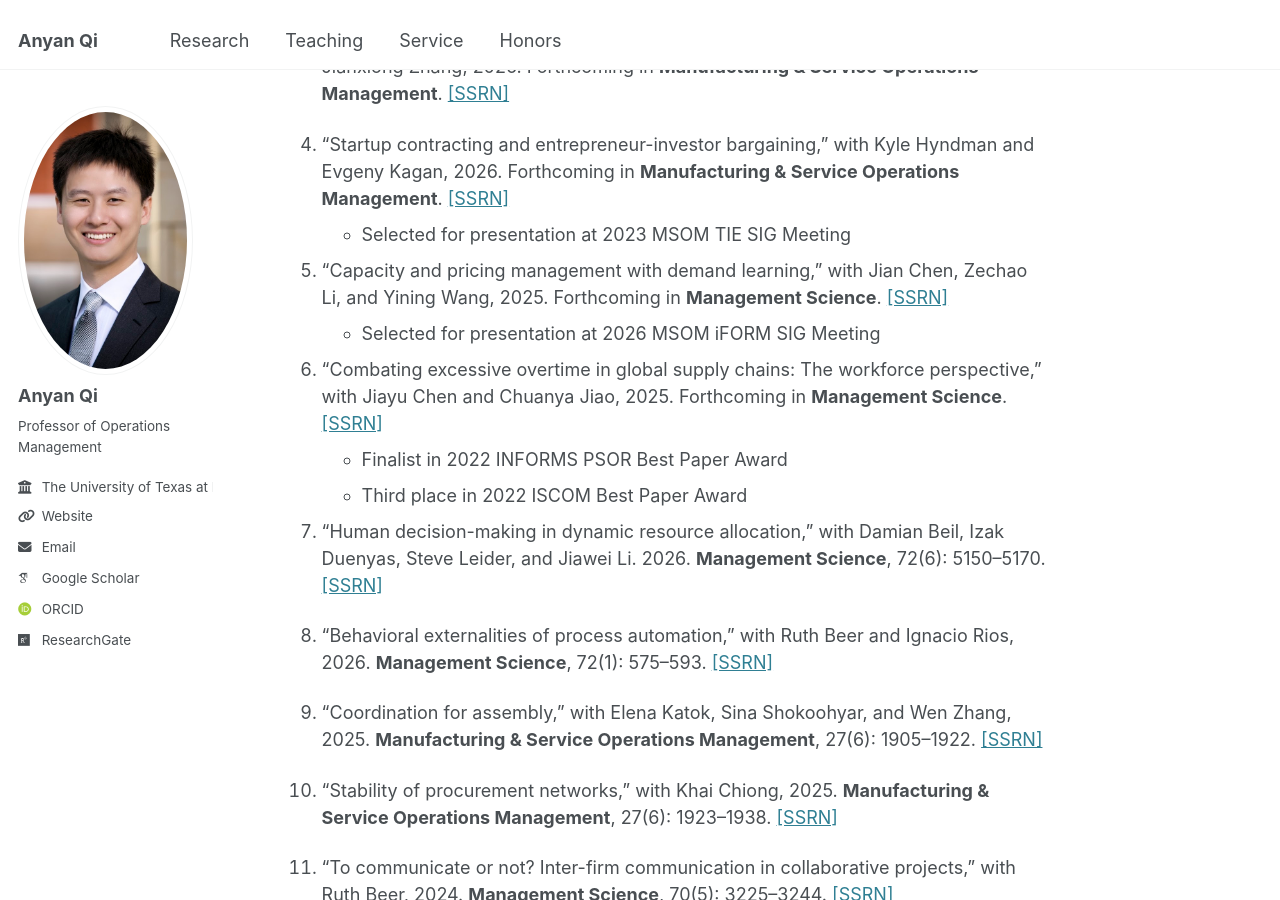
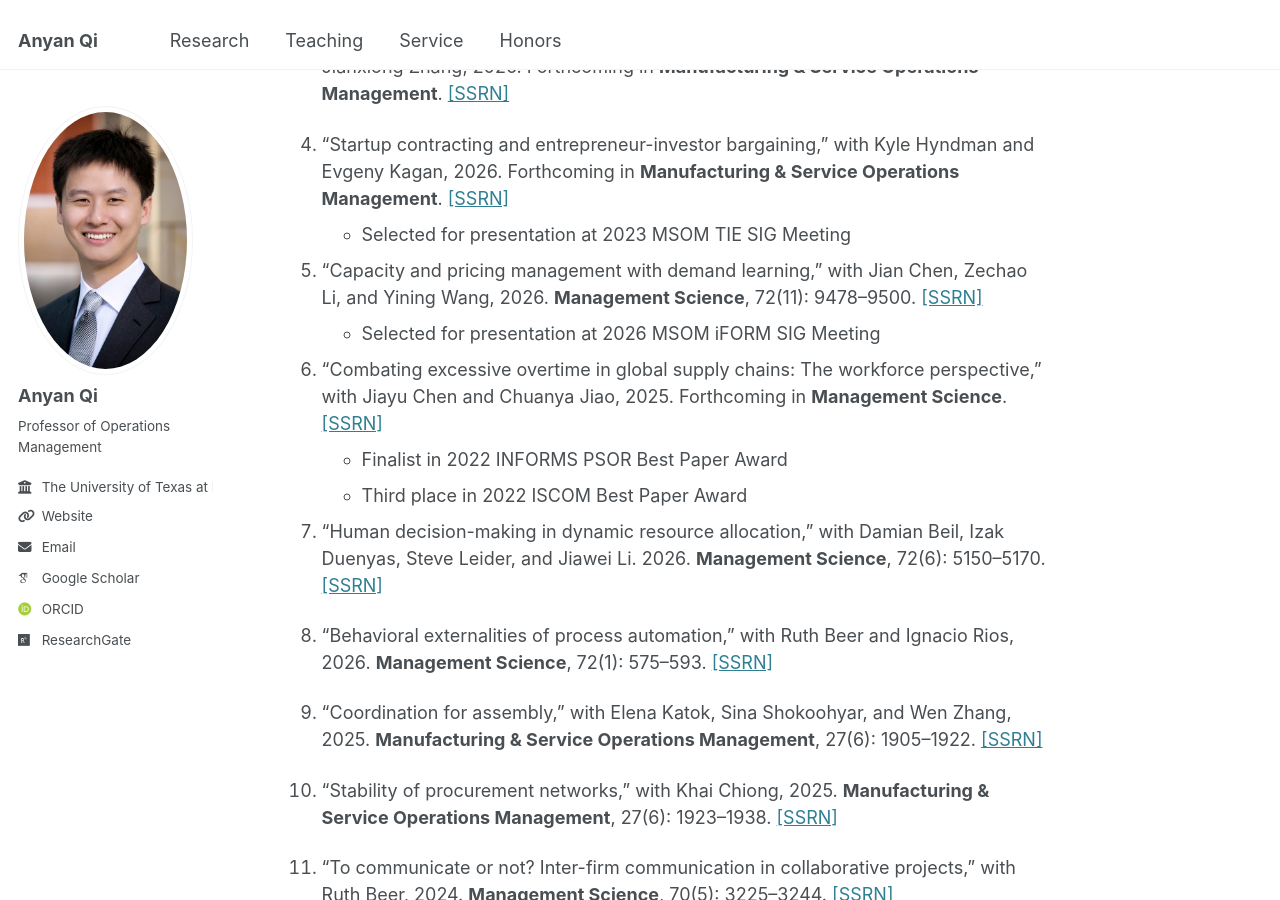
Before and after one commit to qi-anyan/qi-anyan.github.io, a Jekyll site: the page built from _pages/about.md, in a window 1280 px wide and 900 px high, scrolled down 1045 px. Built offline with Jekyll 4.4.1, drawn with Linux system fonts in a browser that asks for light colours; some web fonts are replaced.

Commit message:
Update demand learning paper citation

```diff
--- a/_pages/about.md
+++ b/_pages/about.md
@@ -26,7 +26,7 @@ Before joining UT-Dallas, Anyan earned a Ph.D. in Technology and Operations from
 1. "Startup contracting and entrepreneur-investor bargaining," with Kyle Hyndman and Evgeny Kagan, 2026. Forthcoming in **Manufacturing & Service Operations Management**. [[SSRN]](https://papers.ssrn.com/sol3/papers.cfm?abstract_id=3844516)
     - Selected for presentation at 2023 MSOM TIE SIG Meeting
 
-1. "Capacity and pricing management with demand learning," with Jian Chen, Zechao Li, and Yining Wang, 2025. Forthcoming in **Management Science**. [[SSRN]](https://papers.ssrn.com/sol3/papers.cfm?abstract_id=4414361)
+1. "Capacity and pricing management with demand learning," with Jian Chen, Zechao Li, and Yining Wang, 2026. **Management Science**, 72(11): 9478–9500. [[SSRN]](https://papers.ssrn.com/sol3/papers.cfm?abstract_id=4414361)
     - Selected for presentation at 2026 MSOM iFORM SIG Meeting
 
 1. "Combating excessive overtime in global supply chains: The workforce perspective," with Jiayu Chen and Chuanya Jiao, 2025. Forthcoming in **Management Science**. [[SSRN]](https://papers.ssrn.com/sol3/papers.cfm?abstract_id=4134422)
```
